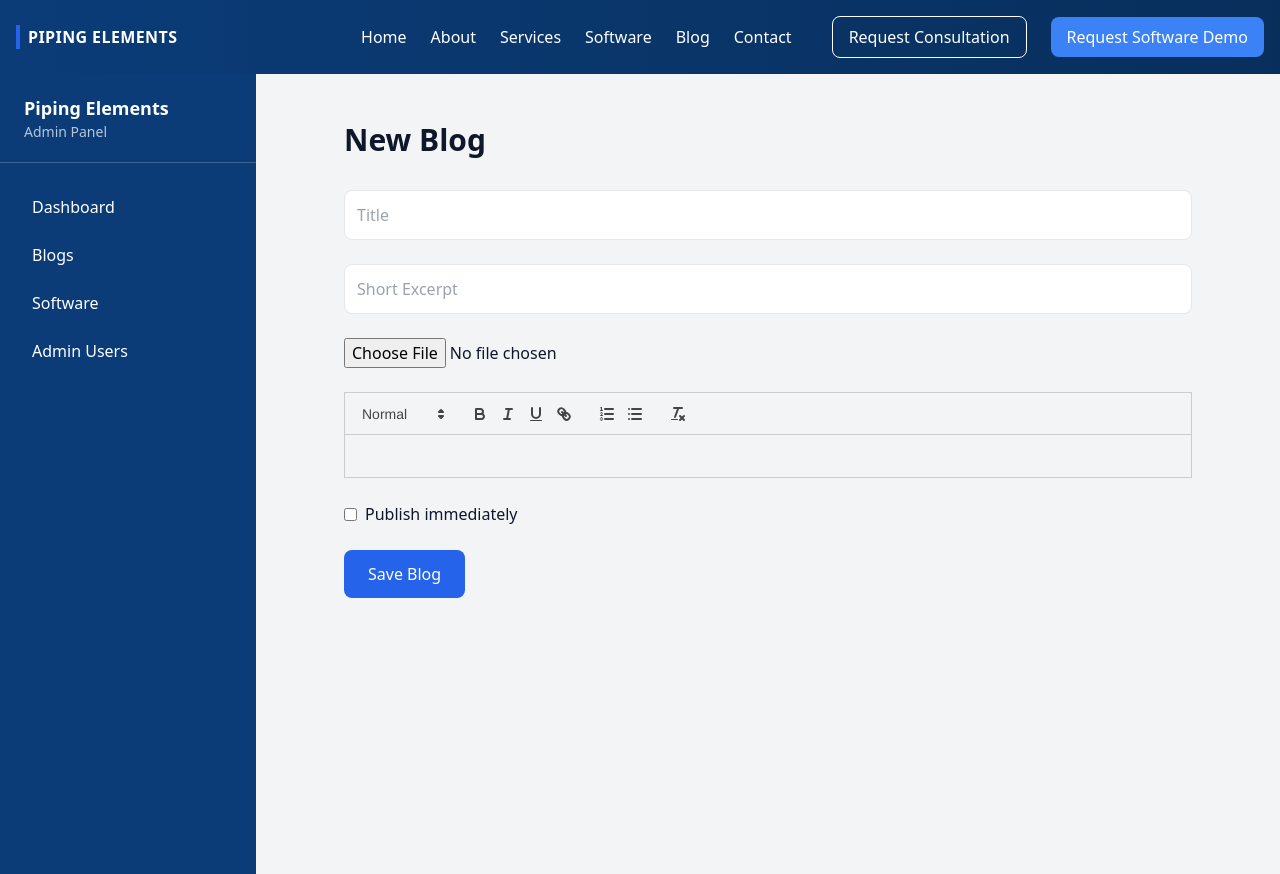
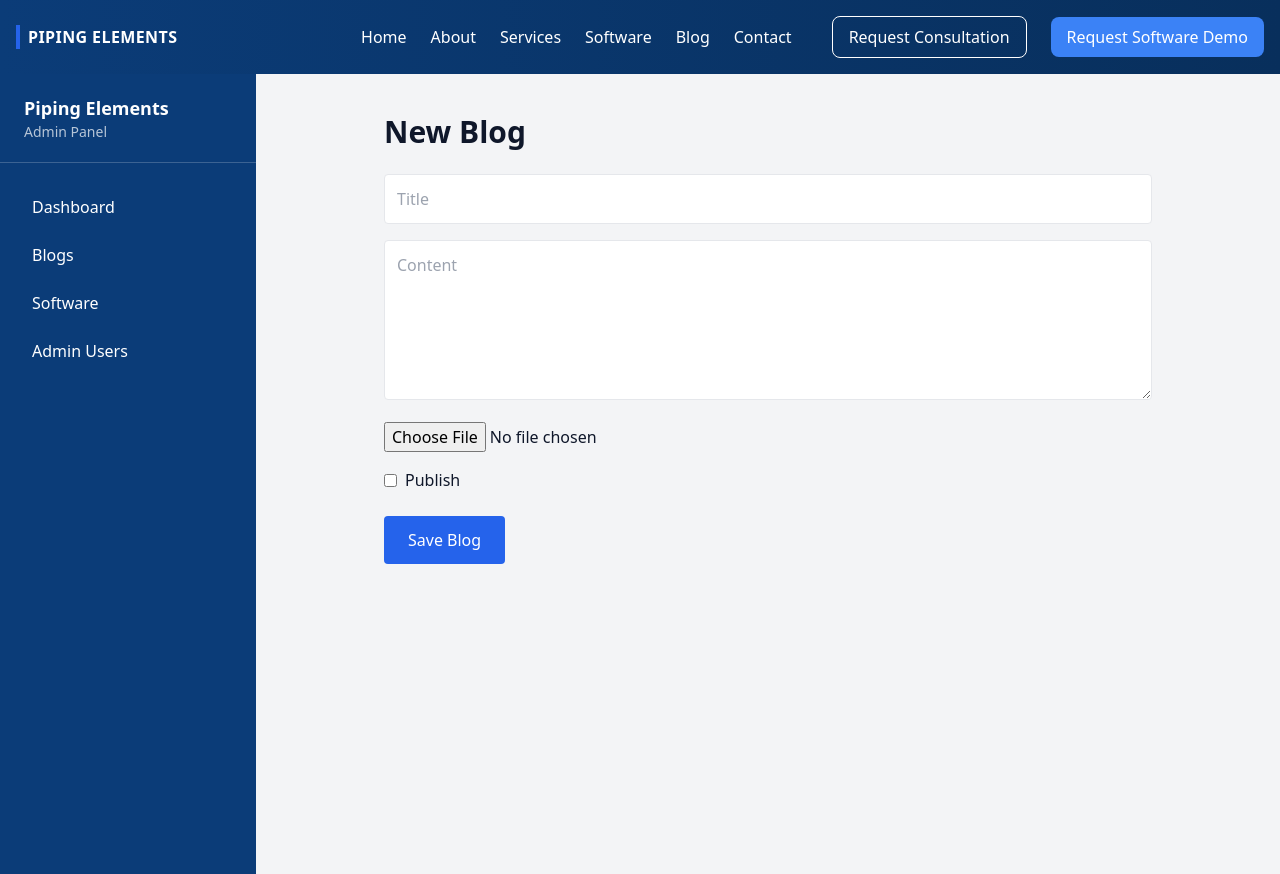
Before and after one commit to Muhammadshajid/piping-elements-website, a Next.js app: page /admin/blogs/new in a window 1280 px wide. Built offline with nearby package versions, Linux system fonts and the light colour scheme.

Commit message:
Update page.tsx

```diff
--- a/app/admin/blogs/new/page.tsx
+++ b/app/admin/blogs/new/page.tsx
@@ -1,19 +1,13 @@
 "use client";
 
 import { useState } from "react";
+import { supabase } from "@/lib/supabaseClient";
 import { useRouter } from "next/navigation";
-import { supabase } from "@/lib/supabaseClient";
-import dynamic from "next/dynamic";
-
-// Rich editor
-const ReactQuill = dynamic(() => import("react-quill"), { ssr: false });
-import "react-quill/dist/quill.snow.css";
 
 export default function NewBlogPage() {
   const router = useRouter();
 
   const [title, setTitle] = useState("");
-  const [excerpt, setExcerpt] = useState("");
   const [content, setContent] = useState("");
   const [image, setImage] = useState<File | null>(null);
   const [published, setPublished] = useState(false);
@@ -24,9 +18,10 @@ export default function NewBlogPage() {
 
     let imageUrl = null;
 
-    // 1️⃣ Upload image
+    /* ---------- IMAGE UPLOAD ---------- */
     if (image) {
       const fileName = `${Date.now()}-${image.name}`;
+
       const { error } = await supabase.storage
         .from("blog-images")
         .upload(fileName, image);
@@ -44,15 +39,12 @@ export default function NewBlogPage() {
       imageUrl = data.publicUrl;
     }
 
-    // 2️⃣ Insert blog
+    /* ---------- SAVE BLOG ---------- */
     await supabase.from("blogs").insert({
       title,
-      excerpt,
       content,
       image_url: imageUrl,
-      slug: title.toLowerCase().replace(/\s+/g, "-"),
       published,
-      published_at: published ? new Date() : null,
     });
 
     setLoading(false);
@@ -60,49 +52,47 @@ export default function NewBlogPage() {
   }
 
   return (
-    <div className="max-w-4xl mx-auto px-6 py-12">
-      <h1 className="text-3xl font-bold mb-8">New Blog</h1>
+    <div className="max-w-3xl mx-auto py-10">
+      <h1 className="text-3xl font-bold mb-6">New Blog</h1>
 
-      <div className="space-y-6">
       <input
-          className="w-full border rounded-lg p-3"
+        className="w-full border p-3 rounded mb-4"
         placeholder="Title"
         value={title}
         onChange={(e) => setTitle(e.target.value)}
       />
 
-        <input
-          className="w-full border rounded-lg p-3"
-          placeholder="Short Excerpt"
-          value={excerpt}
-          onChange={(e) => setExcerpt(e.target.value)}
+      <textarea
+        className="w-full border p-3 rounded mb-4 h-40"
+        placeholder="Content"
+        value={content}
+        onChange={(e) => setContent(e.target.value)}
       />
 
+      {/* IMAGE UPLOAD */}
       <input
         type="file"
         accept="image/*"
         onChange={(e) => setImage(e.target.files?.[0] || null)}
+        className="mb-4"
       />
 
-        <ReactQuill value={content} onChange={setContent} />
-
-        <label className="flex items-center gap-2">
+      <label className="flex items-center gap-2 mb-6">
         <input
           type="checkbox"
           checked={published}
           onChange={(e) => setPublished(e.target.checked)}
         />
-          Publish immediately
+        Publish
       </label>
 
       <button
         onClick={handleSubmit}
         disabled={loading}
-          className="bg-blue-600 text-white px-6 py-3 rounded-lg"
+        className="bg-blue-600 text-white px-6 py-3 rounded"
       >
         {loading ? "Saving..." : "Save Blog"}
       </button>
     </div>
-    </div>
   );
 }
```
Lines whose indentation alone changed are shown as unchanged.
